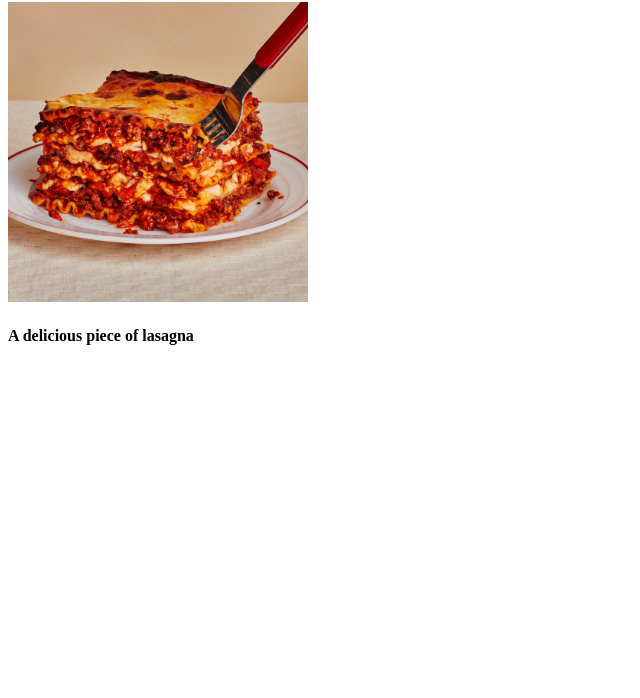
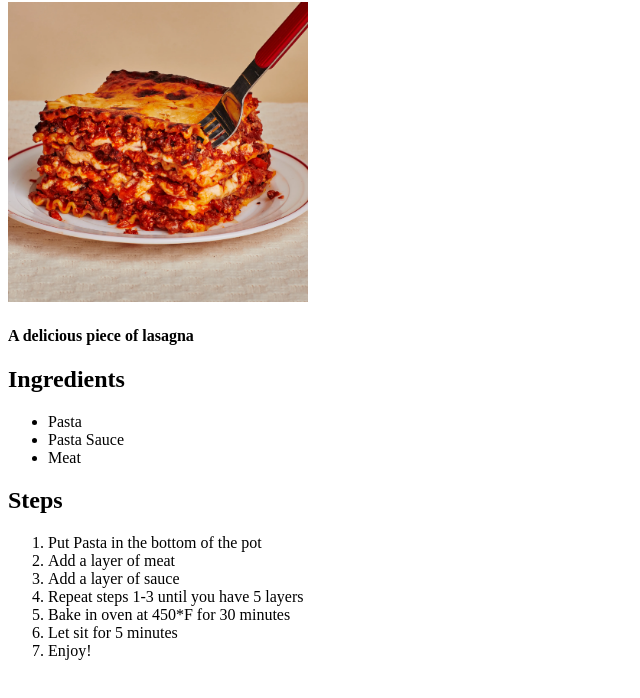
Before and after one commit to atdennis96/odin-recipes, a plain HTML site: page recipes/lasagna.html in a window 1280 px wide. Shown: the part 78-776 px from the top of the page, without its empty margins (0-640 px from the left). Drawn offline with Linux system fonts and the light colour scheme.

Commit message:
Add list of ingredients and recipe steps

```diff
--- a/recipes/lasagna.html
+++ b/recipes/lasagna.html
@@ -10,5 +10,22 @@
     <img src="../img/lasagna.jpg" alt="A picture of a delicious
     piece of lasagna" width="300" height="300">
     <h4>A delicious piece of lasagna</h4>
+    <h2>Ingredients</h2>
+    <ul>
+        <li>Pasta</li>
+        <li>Pasta Sauce</li>
+        <li>Meat</li>
+    </ul>
+
+    <h2>Steps</h2>
+    <ol>
+        <li>Put Pasta in the bottom of the pot</li>
+        <li>Add a layer of meat</li>
+        <li>Add a layer of sauce</li>
+        <li>Repeat steps 1-3 until you have 5 layers</li>
+        <li>Bake in oven at 450*F for 30 minutes</li>
+        <li>Let sit for 5 minutes</li>
+        <li>Enjoy!</li>
+    </ol>
 </body>
 </html>
```
